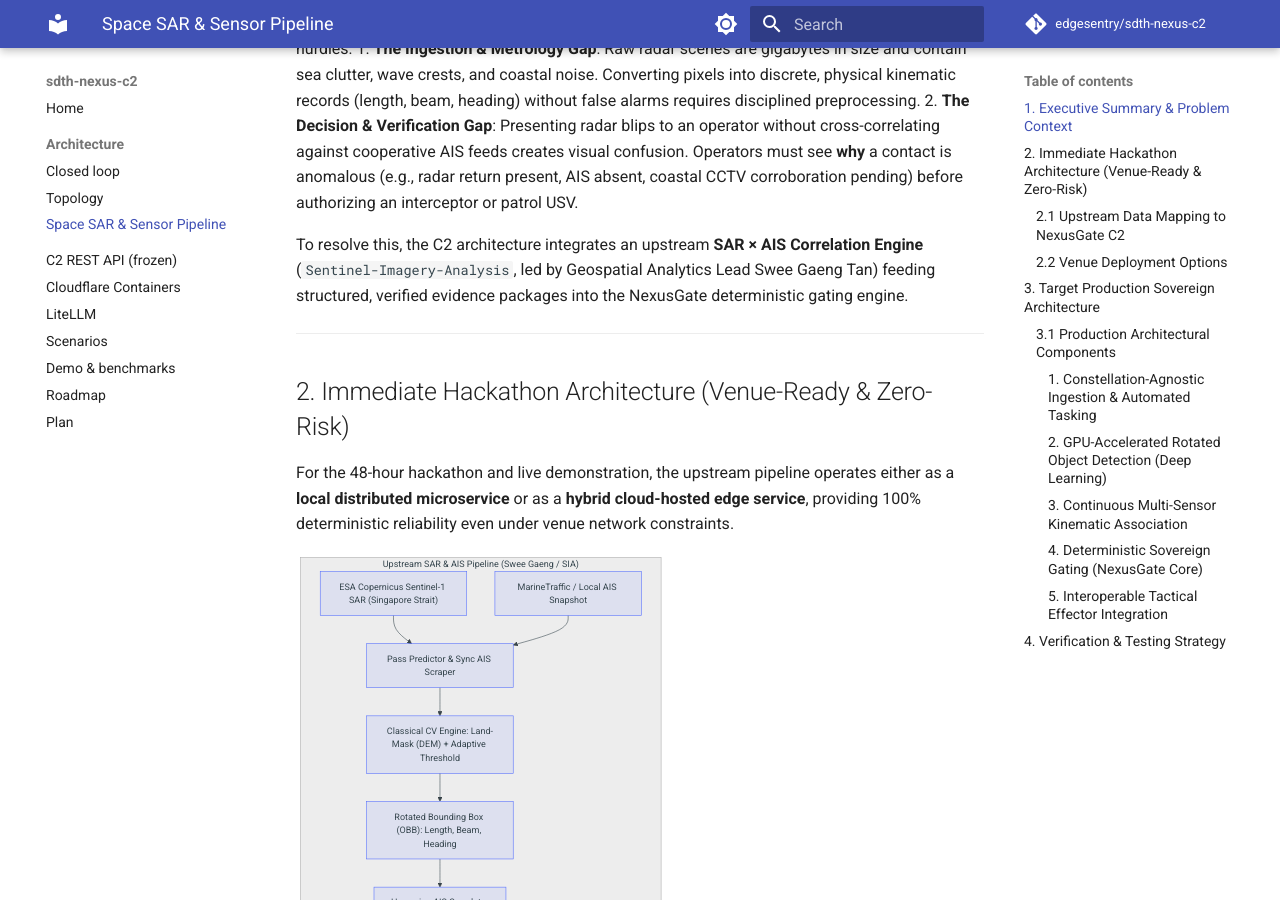
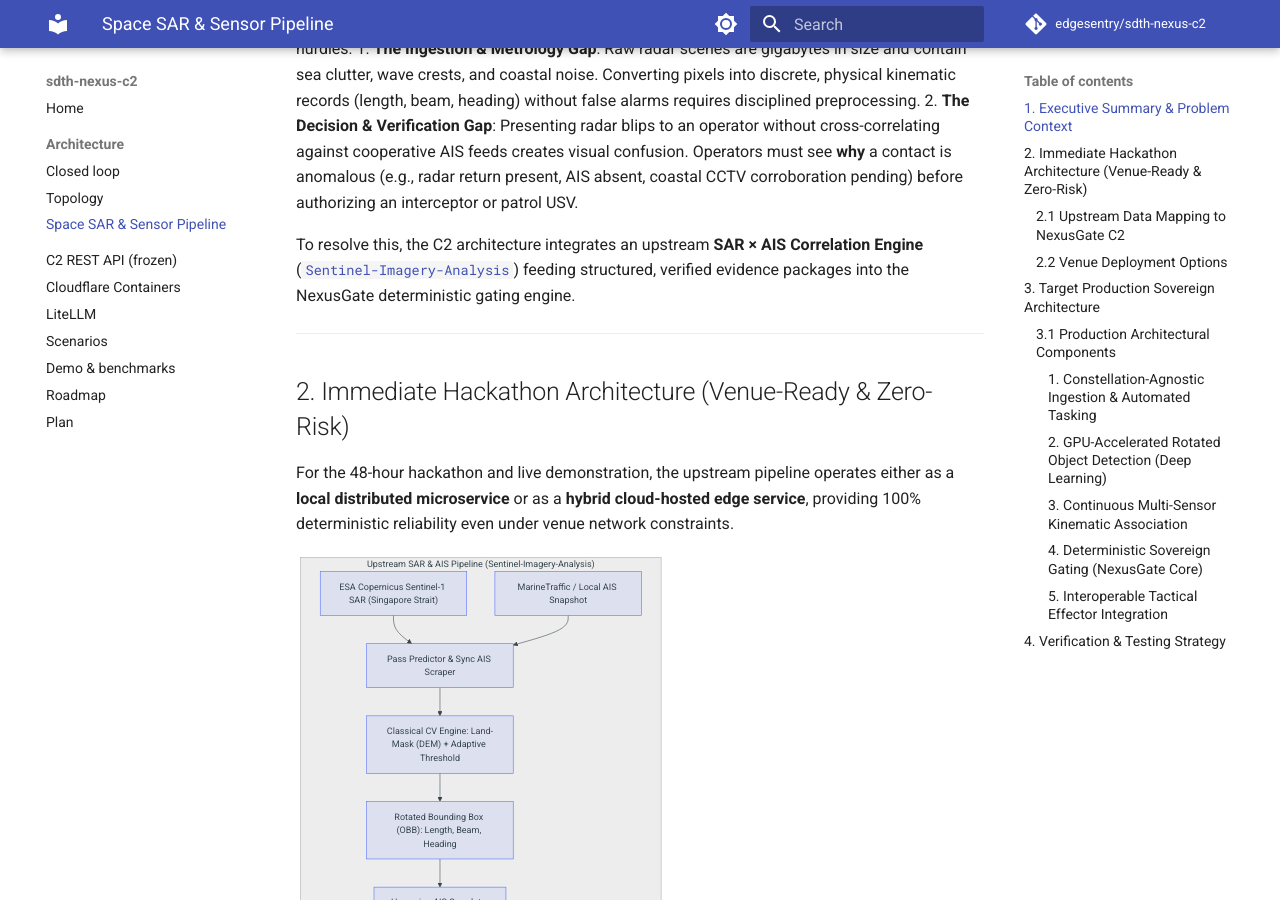
Before and after one commit to edgesentry/sdth-nexus-c2, an MkDocs documentation site: the page built from docs/architecture/sar_pipeline.md, in a window 1280 px wide and 900 px high, scrolled down 497 px. Built offline with MkDocs 1.6.1 and Material for MkDocs 9.7.7, drawn with Linux system fonts in a browser that asks for light colours; comment, search, counter and statistics services are not loaded; some of the changed text lies outside the part shown.

Commit message:
docs: replace personal names with role and repository references in SAR docs

````diff
--- a/docs/architecture/sar_pipeline.md
+++ b/docs/architecture/sar_pipeline.md
@@ -12,7 +12,7 @@
 1. **The Ingestion & Metrology Gap**: Raw radar scenes are gigabytes in size and contain sea clutter, wave crests, and coastal noise. Converting pixels into discrete, physical kinematic records (length, beam, heading) without false alarms requires disciplined preprocessing.
 2. **The Decision & Verification Gap**: Presenting radar blips to an operator without cross-correlating against cooperative AIS feeds creates visual confusion. Operators must see **why** a contact is anomalous (e.g., radar return present, AIS absent, coastal CCTV corroboration pending) before authorizing an interceptor or patrol USV.
 
-To resolve this, the C2 architecture integrates an upstream **SAR × AIS Correlation Engine** (`Sentinel-Imagery-Analysis`, led by Geospatial Analytics Lead Swee Gaeng Tan) feeding structured, verified evidence packages into the NexusGate deterministic gating engine.
+To resolve this, the C2 architecture integrates an upstream **SAR × AIS Correlation Engine** ([`Sentinel-Imagery-Analysis`](https://github.com/StrixGoldhorn/Sentinel-Imagery-Analysis)) feeding structured, verified evidence packages into the NexusGate deterministic gating engine.
 
 ---
 
@@ -22,7 +22,7 @@
 
 ```mermaid
 flowchart TD
-    subgraph UpstreamSAR ["Upstream SAR & AIS Pipeline (Swee Gaeng / SIA)"]
+    subgraph UpstreamSAR ["Upstream SAR & AIS Pipeline (Sentinel-Imagery-Analysis)"]
         S1["ESA Copernicus Sentinel-1 SAR (Singapore Strait)"] --> PRE["Pass Predictor & Sync AIS Scraper"]
         AIS["MarineTraffic / Local AIS Snapshot"] --> PRE
         PRE --> CV["Classical CV Engine: Land-Mask (DEM) + Adaptive Threshold"]
@@ -89,7 +89,7 @@
 | Deployment Pattern | Architecture | Strengths | Operational Role |
 |---|---|---|---|
 | **Pattern A: Hybrid Cloudflare (Recommended)** | Heavy CV pre-executed on real Sentinel-1 pass over Singapore Strait. Extracted `CandidateEvent` metadata and optimized radar chips (50–200 KB) hosted via Cloudflare (R2 / Containers). | Sub-100ms response time; cloud URL access; impervious to venue Wi-Fi congestion. | **Primary live demo path** |
-| **Pattern B: Local Distributed (Zero-Internet)** | Swee Gaeng's machine runs `Sentinel-Imagery-Analysis` on port 5000; C2 runs on port 8080. Local LAN or localhost REST communication. | Zero reliance on external internet; demonstrates real multi-machine networking. | **Hardened offline fallback** |
+| **Pattern B: Local Distributed (Zero-Internet)** | An upstream workstation runs `Sentinel-Imagery-Analysis` on port 5000; C2 runs on port 8080. Local LAN or localhost REST communication. | Zero reliance on external internet; demonstrates real multi-machine networking. | **Hardened offline fallback** |
 | **Pattern C: Full Cloudflare Container** | Entire Python / OpenCV / Flask stack containerized and deployed to Cloudflare Containers. | 100% unified cloud footprint, but requires bundling cached scenes to prevent large image download timeouts. | Optional technical stretch |
 
 ---
````
Also changed, not shown: docs/plan.md (+1 -1 lines).
